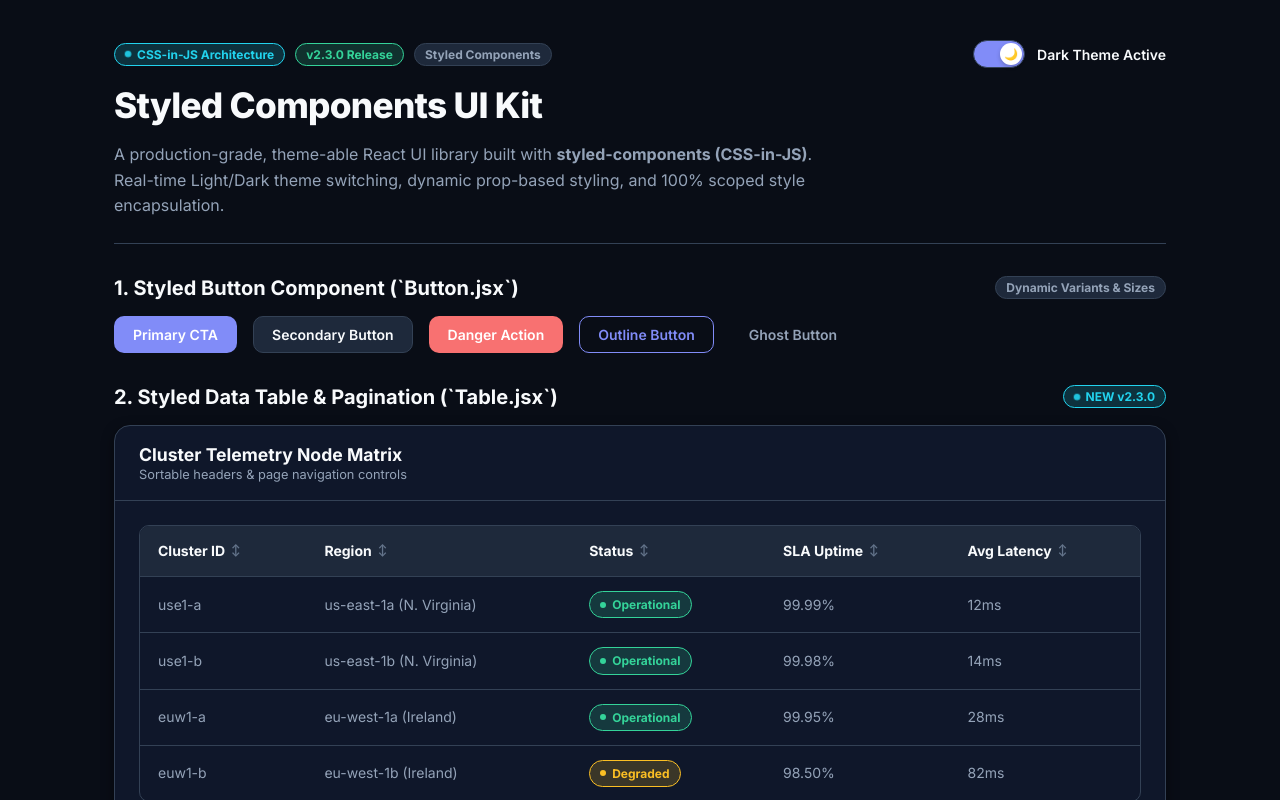
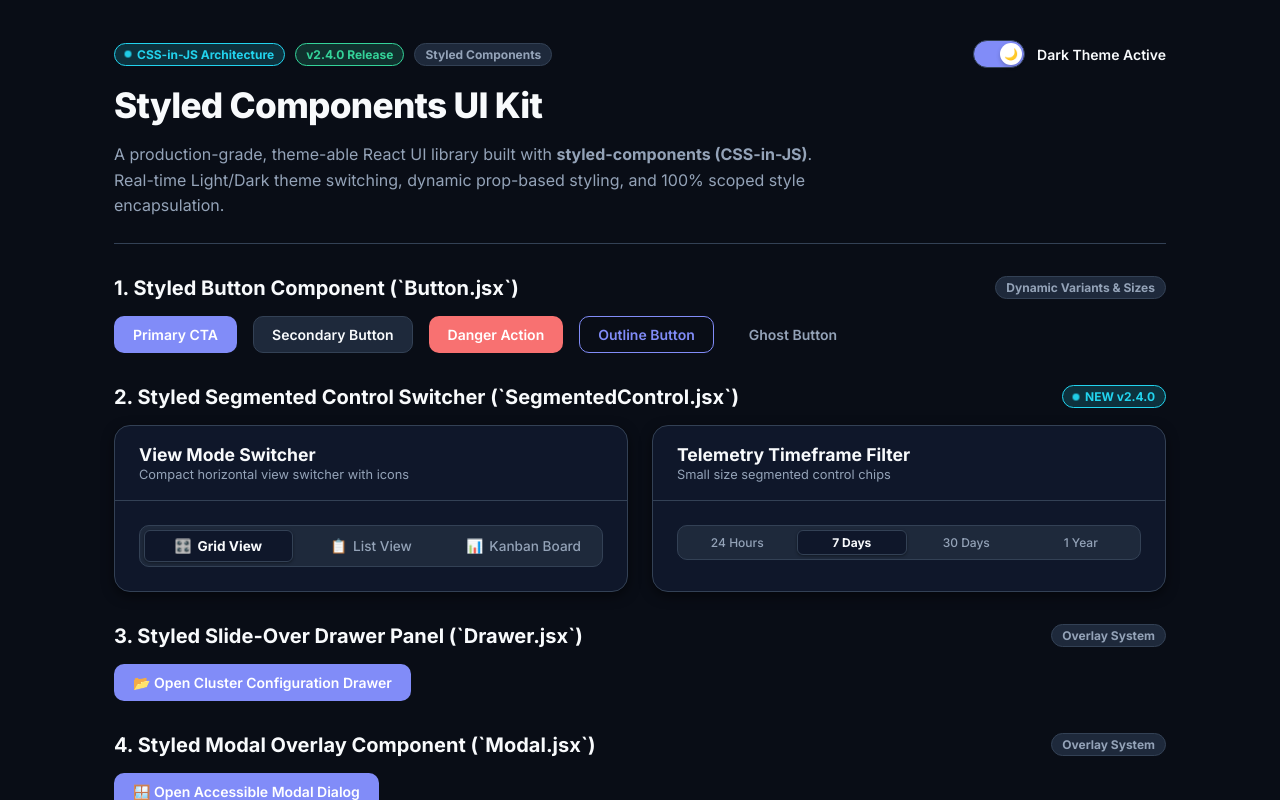
Before and after one commit to breakingthebot/styled-components-theme-uikit-build54, a React (Vite) app: page / in a window 1280 px wide. Shown: the top 800 px of the page. Built offline with nearby package versions, Linux system fonts and the light colour scheme.

Commit message:
feat: release v2.4.0 - Styled Segmented Control Switcher Component

```diff
--- a/src/App.jsx
+++ b/src/App.jsx
@@ -26,6 +26,7 @@
 import { Breadcrumb } from './components/Breadcrumb/Breadcrumb';
 import { Drawer } from './components/Drawer/Drawer';
 import { Table } from './components/Table/Table';
+import { SegmentedControl } from './components/SegmentedControl/SegmentedControl';
 
 const AppContainer = styled.div`
   max-width: 1100px;
@@ -108,34 +109,22 @@
   const [isModalOpen, setIsModalOpen] = useState(false);
   const [isDrawerOpen, setIsDrawerOpen] = useState(false);
   const [inputValue, setInputValue] = useState('acme-corp-prod');
-  const [sliderVal, setSliderVal] = useState(65);
+  const [viewMode, setViewMode] = useState('grid');
+  const [timeframe, setTimeframe] = useState('7d');
 
   const theme = isDarkMode ? darkTheme : lightTheme;
 
-  const tableColumns = [
-    { key: 'id', label: 'Cluster ID', sortable: true },
-    { key: 'region', label: 'Region', sortable: true },
-    {
-      key: 'status',
-      label: 'Status',
-      sortable: true,
-      render: (val) => (
-        <Badge variant={val === 'Operational' ? 'success' : 'warning'} hasDot>
-          {val}
-        </Badge>
-      ),
-    },
-    { key: 'uptime', label: 'SLA Uptime', sortable: true },
-    { key: 'latency', label: 'Avg Latency', sortable: true },
+  const viewOptions = [
+    { value: 'grid', label: 'Grid View', icon: '🎛️' },
+    { value: 'list', label: 'List View', icon: '📋' },
+    { value: 'kanban', label: 'Kanban Board', icon: '📊' },
   ];
 
-  const tableData = [
-    { id: 'use1-a', region: 'us-east-1a (N. Virginia)', status: 'Operational', uptime: '99.99%', latency: '12ms' },
-    { id: 'use1-b', region: 'us-east-1b (N. Virginia)', status: 'Operational', uptime: '99.98%', latency: '14ms' },
-    { id: 'euw1-a', region: 'eu-west-1a (Ireland)', status: 'Operational', uptime: '99.95%', latency: '28ms' },
-    { id: 'euw1-b', region: 'eu-west-1b (Ireland)', status: 'Degraded', uptime: '98.50%', latency: '82ms' },
-    { id: 'aps1-a', region: 'ap-southeast-1a (Singapore)', status: 'Operational', uptime: '99.99%', latency: '42ms' },
-    { id: 'sae1-a', region: 'sa-east-1a (São Paulo)', status: 'Operational', uptime: '99.91%', latency: '64ms' },
+  const timeframeOptions = [
+    { value: '24h', label: '24 Hours' },
+    { value: '7d', label: '7 Days' },
+    { value: '30d', label: '30 Days' },
+    { value: '1y', label: '1 Year' },
   ];
 
   return (
@@ -147,7 +136,7 @@
           <HeaderTop>
             <BadgeStrip>
               <Badge variant="info" hasDot isPulse>CSS-in-JS Architecture</Badge>
-              <Badge variant="success">v2.3.0 Release</Badge>
+              <Badge variant="success">v2.4.0 Release</Badge>
               <Badge variant="neutral">Styled Components</Badge>
             </BadgeStrip>
 
@@ -180,19 +169,39 @@
           </Row>
         </Section>
 
-        {/* SECTION 2: DATA TABLE & PAGINATION (NEW v2.3.0) */}
+        {/* SECTION 2: SEGMENTED CONTROL SWITCHER (NEW v2.4.0) */}
         <Section>
           <SectionHeader>
-            <SectionTitle>2. Styled Data Table &amp; Pagination (`Table.jsx`)</SectionTitle>
-            <Badge variant="info" hasDot isPulse>NEW v2.3.0</Badge>
+            <SectionTitle>2. Styled Segmented Control Switcher (`SegmentedControl.jsx`)</SectionTitle>
+            <Badge variant="info" hasDot isPulse>NEW v2.4.0</Badge>
           </SectionHeader>
 
-          <Card>
-            <Card.Header title="Cluster Telemetry Node Matrix" subtitle="Sortable headers &amp; page navigation controls" />
-            <Card.Body>
-              <Table columns={tableColumns} data={tableData} pageSize={4} />
-            </Card.Body>
-          </Card>
+          <Grid>
+            <Card>
+              <Card.Header title="View Mode Switcher" subtitle="Compact horizontal view switcher with icons" />
+              <Card.Body>
+                <SegmentedControl
+                  options={viewOptions}
+                  value={viewMode}
+                  onChange={setViewMode}
+                  fullWidth
+                />
+              </Card.Body>
+            </Card>
+
+            <Card>
+              <Card.Header title="Telemetry Timeframe Filter" subtitle="Small size segmented control chips" />
+              <Card.Body>
+                <SegmentedControl
+                  options={timeframeOptions}
+                  value={timeframe}
+                  onChange={setTimeframe}
+                  size="sm"
+                  fullWidth
+                />
+              </Card.Body>
+            </Card>
+          </Grid>
         </Section>
 
         {/* SECTION 3: DRAWER PANEL */}
@@ -209,26 +218,18 @@
           </Row>
         </Section>
 
-        {/* SECTION 4: SLIDER RANGE CONTROL */}
+        {/* SECTION 4: MODAL DIALOG SHOWCASE */}
         <Section>
           <SectionHeader>
-            <SectionTitle>4. Styled Slider Range Control (`Slider.jsx`)</SectionTitle>
-            <Badge variant="neutral">Form Controls</Badge>
+            <SectionTitle>4. Styled Modal Overlay Component (`Modal.jsx`)</SectionTitle>
+            <Badge variant="neutral">Overlay System</Badge>
           </SectionHeader>
 
-          <Grid>
-            <Card>
-              <Card.Header title="System Resource Allocation" subtitle="Interactive slider range controls with dynamic fills" />
-              <Card.Body>
-                <Slider
-                  label="CPU Core Allocation Capacity"
-                  value={sliderVal}
-                  onChange={setSliderVal}
-                  unit="%"
-                />
-              </Card.Body>
-            </Card>
-          </Grid>
+          <Row>
+            <Button variant="primary" onClick={() => setIsModalOpen(true)}>
+              🪟 Open Accessible Modal Dialog
+            </Button>
+          </Row>
         </Section>
       </AppContainer>
 
@@ -257,13 +258,6 @@
             value={inputValue}
             onChange={(e) => setInputValue(e.target.value)}
           />
-
-          <Slider
-            label="Worker Node Allocation"
-            value={sliderVal}
-            onChange={setSliderVal}
-            unit="%"
-          />
         </div>
       </Drawer>
 
--- /dev/null
+++ b/src/components/SegmentedControl/SegmentedControl.jsx
@@ -0,0 +1,106 @@
+// src/components/SegmentedControl/SegmentedControl.jsx
+// Theme-able Segmented Control Switcher Component built with Styled Components.
+// Created: 2026-07-31
+
+import React from 'react';
+import styled, { css } from 'styled-components';
+
+const ControlContainer = styled.div`
+  display: inline-flex;
+  align-items: center;
+  gap: 4px;
+  padding: 4px;
+  background-color: ${({ theme }) => theme.colors.surfaceElevated};
+  border: 1px solid ${({ theme }) => theme.colors.border};
+  border-radius: ${({ theme }) => theme.radii.md};
+  width: ${({ fullWidth }) => (fullWidth ? '100%' : 'auto')};
+  user-select: none;
+`;
+
+const getOptionPadding = ({ size = 'md' }) => {
+  switch (size) {
+    case 'sm':
+      return '4px 10px';
+    case 'lg':
+      return '10px 20px';
+    case 'md':
+    default:
+      return '7px 14px';
+  }
+};
+
+const getOptionFontSize = ({ size = 'md' }) => {
+  switch (size) {
+    case 'sm':
+      return '0.75rem';
+    case 'lg':
+      return '0.95rem';
+    case 'md':
+    default:
+      return '0.85rem';
+  }
+};
+
+const OptionButton = styled.button`
+  flex: 1;
+  display: inline-flex;
+  align-items: center;
+  justify-content: center;
+  gap: 6px;
+  padding: ${getOptionPadding};
+  font-size: ${getOptionFontSize};
+  font-family: inherit;
+  font-weight: ${({ isSelected }) => (isSelected ? 700 : 500)};
+  color: ${({ isSelected, theme }) =>
+    isSelected ? theme.colors.textPrimary : theme.colors.textSecondary};
+  background-color: ${({ isSelected, theme }) =>
+    isSelected ? theme.colors.surface : 'transparent'};
+  border: 1px solid
+    ${({ isSelected, theme }) => (isSelected ? theme.colors.border : 'transparent')};
+  border-radius: ${({ theme }) => theme.radii.sm};
+  box-shadow: ${({ isSelected, theme }) => (isSelected ? theme.shadows.sm : 'none')};
+  cursor: pointer;
+  white-space: nowrap;
+  transition: all 0.2s cubic-bezier(0.4, 0, 0.2, 1);
+
+  &:hover:not(:disabled) {
+    color: ${({ theme }) => theme.colors.textPrimary};
+  }
+
+  &:disabled {
+    opacity: 0.4;
+    cursor: not-allowed;
+  }
+`;
+
+export const SegmentedControl = ({
+  options = [],
+  value,
+  onChange,
+  size = 'md',
+  fullWidth = false,
+  className,
+}) => {
+  return (
+    <ControlContainer fullWidth={fullWidth} className={className} role="tablist">
+      {options.map((option) => {
+        const isSelected = option.value === value;
+        return (
+          <OptionButton
+            key={option.value}
+            type="button"
+            role="tab"
+            aria-selected={isSelected}
+            size={size}
+            isSelected={isSelected}
+            disabled={option.disabled}
+            onClick={() => !option.disabled && onChange && onChange(option.value)}
+          >
+            {option.icon && <span>{option.icon}</span>}
+            <span>{option.label}</span>
+          </OptionButton>
+        );
+      })}
+    </ControlContainer>
+  );
+};
```
Also changed, not shown: 2 other files (tests, documents, lock files or other folders).
